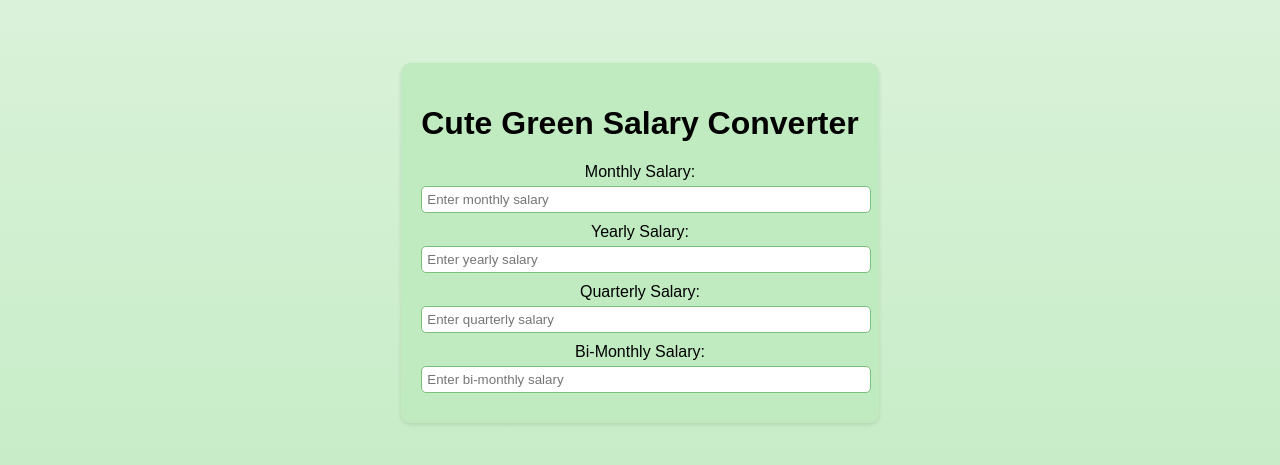
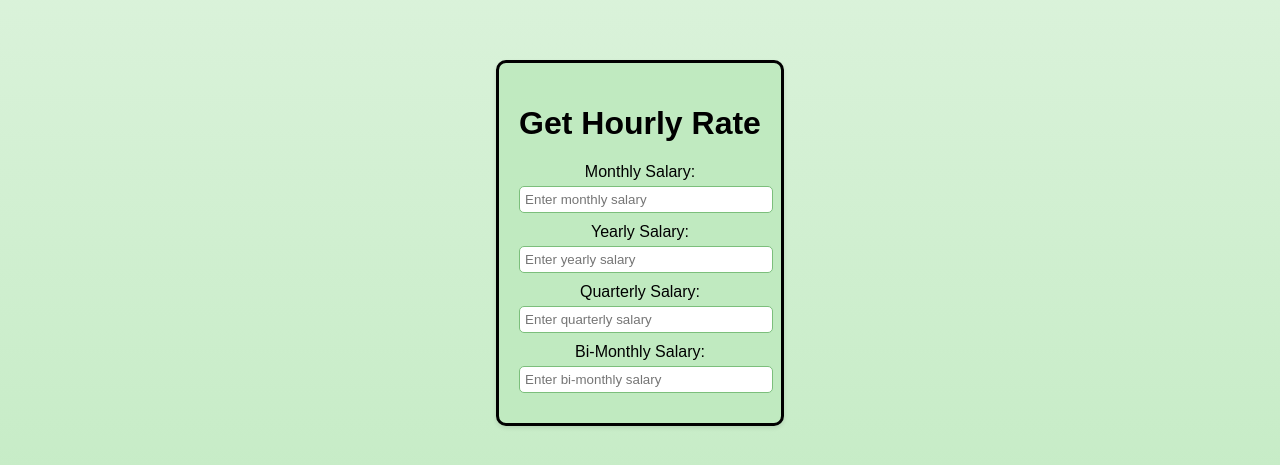
Before and after one commit to hmenorjr/salary-converter, a plain HTML site: page index.html in a window 1280 px wide. Shown: the part 157-622 px from the top of the page. Drawn offline with Linux system fonts and the light colour scheme.

Commit message:
Change heading and added border

```diff
--- a/index.html
+++ b/index.html
@@ -8,7 +8,7 @@
 </head>
 <body>
   <div class="container">
-    <h1>Cute Green Salary Converter</h1>
+    <h1>Get Hourly Rate</h1>
     <div class="input-container">
       <label for="monthlySalary">Monthly Salary:</label>
       <input type="number" id="monthlySalary" placeholder="Enter monthly salary">
--- a/style.css
+++ b/style.css
@@ -11,6 +11,7 @@ body {
 
 .container {
   background-color: #c0eac0;
+  border-style: solid;
   border-radius: 10px;
   padding: 20px;
   box-shadow: 0 2px 4px rgba(0, 0, 0, 0.1);
```
